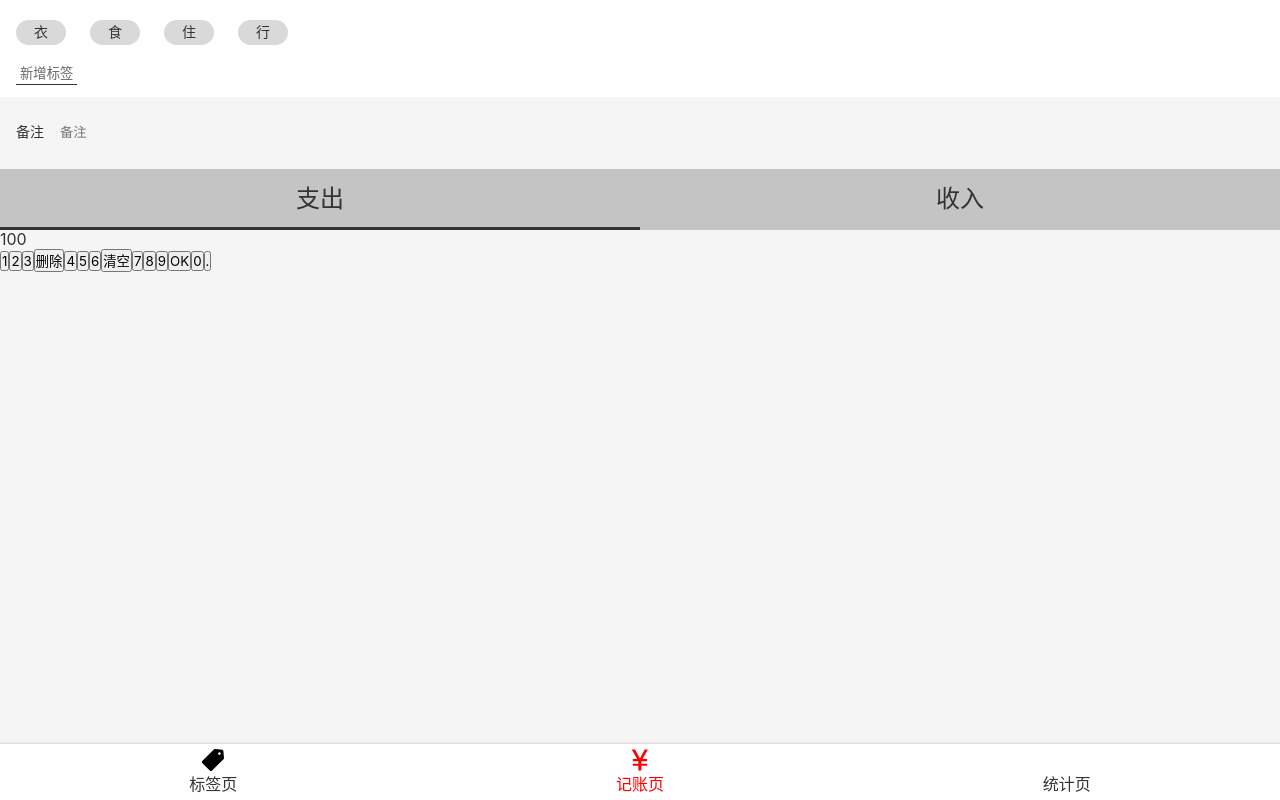
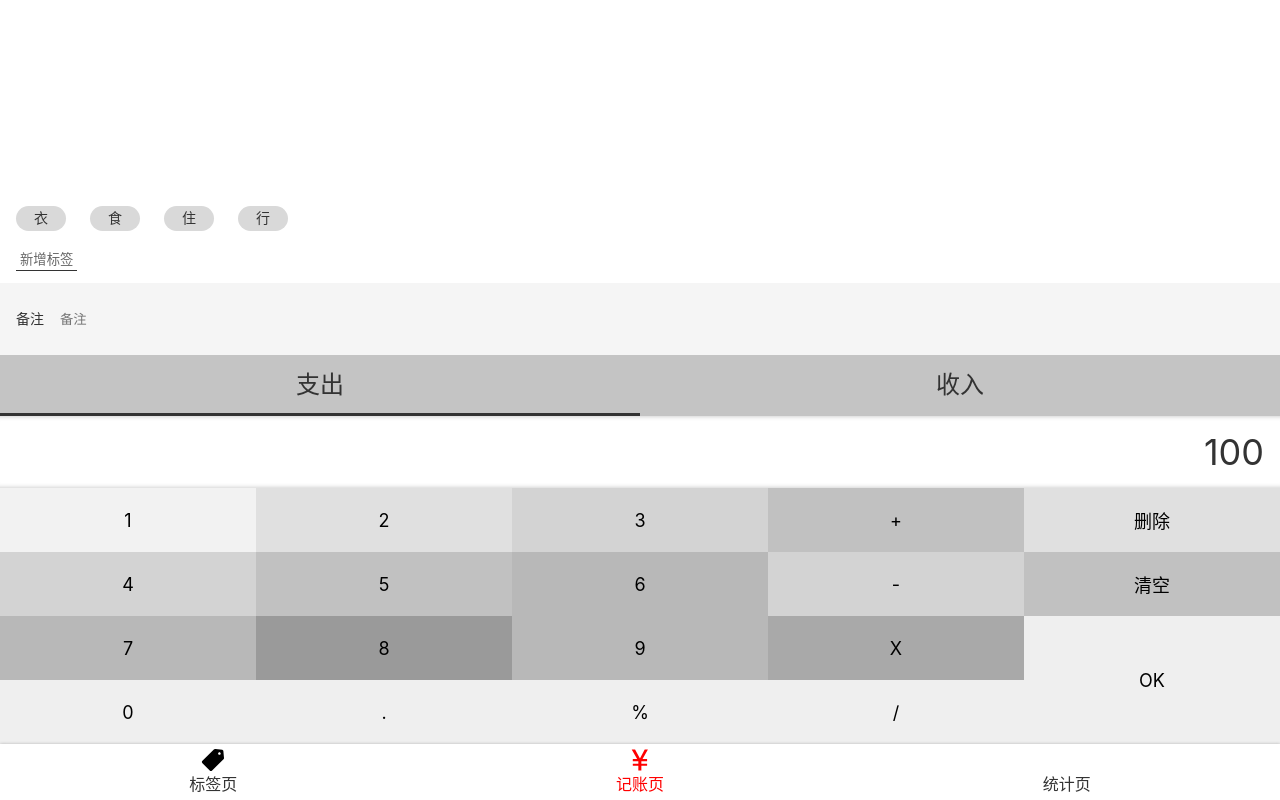
Before and after one commit to mid-bezoar/wang-cai-react, a React app: page /#/money in a window 1280 px wide. Built offline with nearby package versions, Linux system fonts and the light colour scheme.

Commit message:
feat: money.tsx UI 完成

```diff
--- a/src/components/Layout.tsx
+++ b/src/components/Layout.tsx
@@ -1,10 +1,10 @@
-import Nav from './Nav';
-import React from 'react';
-import styled from 'styled-components';
+import Nav from "./Nav";
+import React from "react";
+import styled from "styled-components";
 
 const Wrapper = styled.div`
   height: 100vh;
-  display:flex;
+  display: flex;
   flex-direction: column;
 `;
 const Main = styled.div`
@@ -14,10 +14,8 @@ const Main = styled.div`
 const Layout = (props: any) => {
   return (
     <Wrapper>
-      <Main>
-        {props.children}
-      </Main>
-      <Nav/>
+      <Main className={props.className}>{props.children}</Main>
+      <Nav />
     </Wrapper>
   );
 };
--- a/src/index.scss
+++ b/src/index.scss
@@ -38,3 +38,8 @@ button {
   height: 1em;
   display: inline-block;
 }
+.clearfix::after {
+  content: "";
+  display: block;
+  clear: both;
+}
--- a/src/views/Money.tsx
+++ b/src/views/Money.tsx
@@ -5,6 +5,11 @@ import React from "react";
 const TagsSection = styled.section`
   background: #fff;
   padding: 12px 16px;
+  flex-grow: 1;
+  display: flex;
+  flex-direction: column;
+  justify-content: flex-end;
+  align-items: flex-start;
   > ol {
     margin: 0 -12px;
     > li {
@@ -71,11 +76,70 @@ const CategorySection = styled.section`
   }
 `;
 
-const NumberPadSection = styled.section``;
+const NumberPadSection = styled.section`
+  display: flex;
+  flex-direction: column;
+  > .output {
+    background-color: #fff;
+    font-size: 36px;
+    line-height: 72px;
+    text-align: right;
+    padding: 0 16px;
+    box-shadow: inset 0 -5px 5px -5px rgba(0, 0, 0, 0.25), inset 0 5px 5px -5px rgb(0, 0, 0, 0.25);
+  }
+  > .pad {
+    /* display: flex;
+    flex-wrap: wrap; */
+    > button {
+      font-size: 18px;
+      float: left;
+      width: 20%;
+      height: 64px;
+      border: none;
+      &.ok {
+        height: 128px;
+        float: right;
+      }
+      &:nth-child(1) {
+        background-color: #f2f2f2;
+      }
+      &:nth-child(2),
+      &:nth-child(5) {
+        background-color: #e0e0e0;
+      }
+      &:nth-child(3),
+      &:nth-child(6),
+      &:nth-child(9) {
+        background-color: #d3d3d3;
+      }
+      &:nth-child(4),
+      &:nth-child(7),
+      &:nth-child(10) {
+        background-color: #c1c1c1;
+      }
+      &:nth-child(8),
+      &:nth-child(11),
+      &:nth-child(13) {
+        background-color: #b8b8b8;
+      }
+      &:nth-child(12) {
+        background-color: #9a9a9a;
+      }
+      &:nth-child(14) {
+        background-color: #a9a9a9;
+      }
+    }
+  }
+`;
+
+const MyLayout = styled(Layout)`
+  display: flex;
+  flex-direction: column;
+`;
 
 function Money() {
   return (
-    <Layout>
+    <MyLayout>
       <TagsSection>
         <ol>
           <li>衣</li>
@@ -98,25 +162,30 @@ function Money() {
         </ul>
       </CategorySection>
       <NumberPadSection>
-        <div>100</div>
-        <div>
+        <div className='output'>100</div>
+        <div className='pad clearfix'>
           <button>1</button>
           <button>2</button>
           <button>3</button>
+          <button>+</button>
           <button>删除</button>
           <button>4</button>
           <button>5</button>
           <button>6</button>
+          <button>-</button>
           <button>清空</button>
           <button>7</button>
           <button>8</button>
           <button>9</button>
-          <button>OK</button>
-          <button>0</button>
-          <button>.</button>
+          <button>X</button>
+          <button className='ok'>OK</button>
+          <button className='zero'>0</button>
+          <button className='dot'>.</button>
+          <button>%</button>
+          <button>/</button>
         </div>
       </NumberPadSection>
-    </Layout>
+    </MyLayout>
   );
 }
 
```
